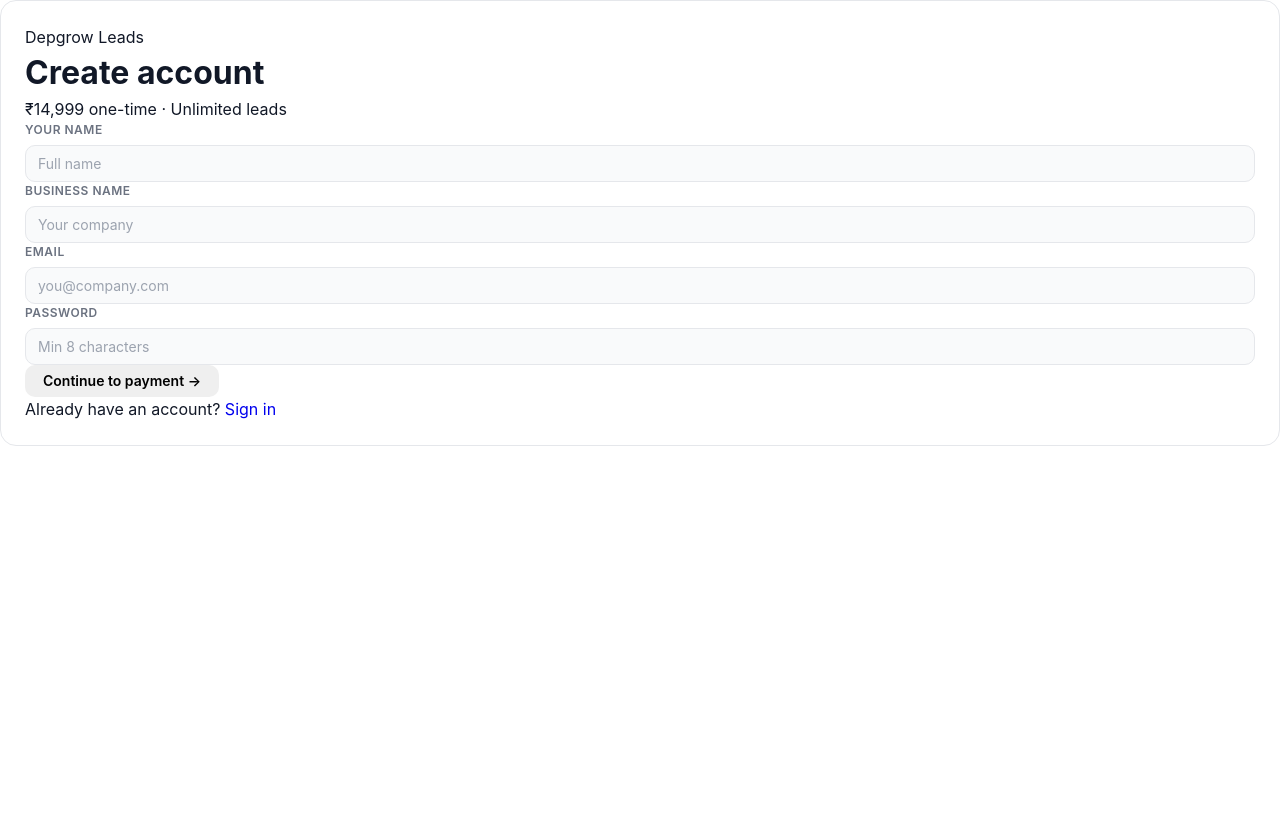
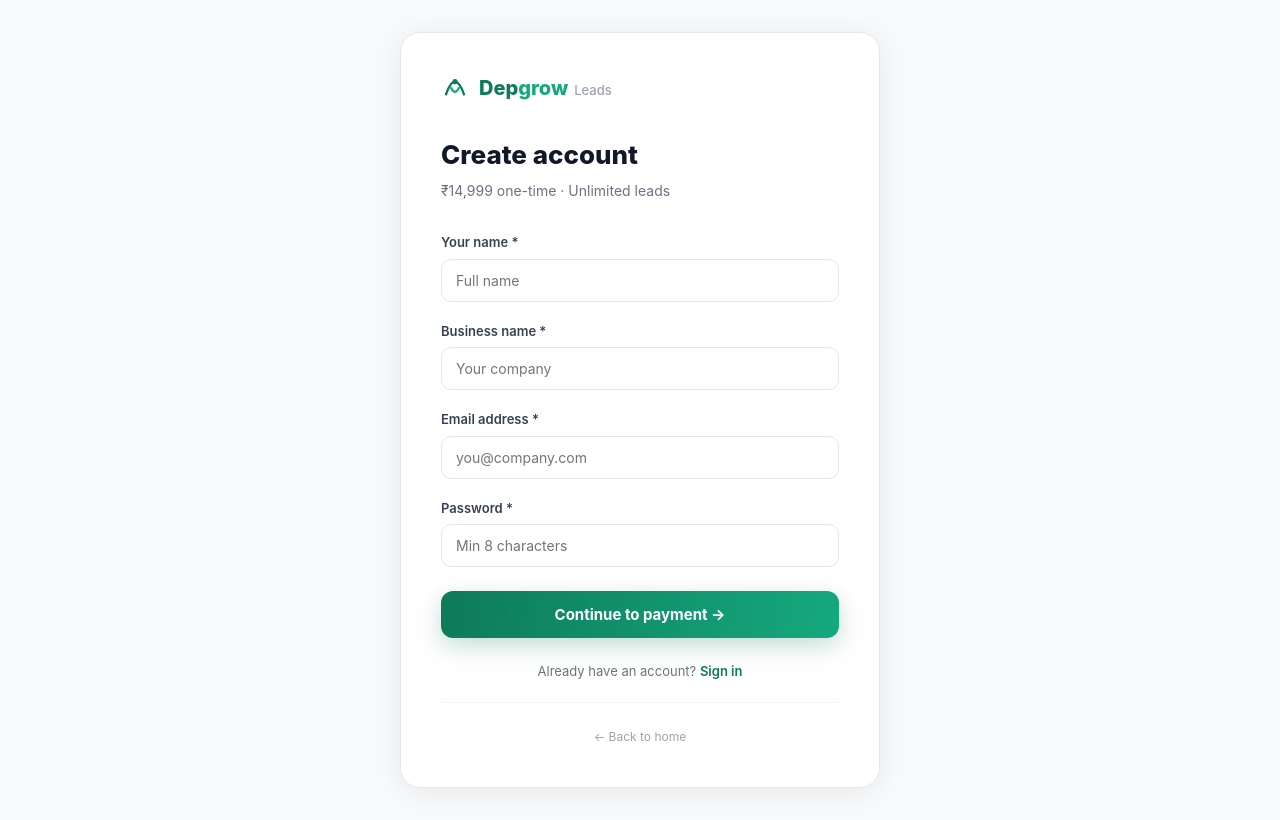
Before and after one commit to depgroworg-collab/depgrow-leads, a Next.js app: page /register in a window 1280 px wide. Built offline with nearby package versions, Linux system fonts and the light colour scheme; no server answers.

Commit message:
feat: styled register page for leads

```diff
--- a/src/app/register/page.tsx
+++ b/src/app/register/page.tsx
@@ -4,117 +4,127 @@
 import { useRouter } from 'next/navigation'
 import { createClient } from '@/lib/supabase'
 
-declare global { interface Window { Razorpay: any } }
+const Logo = () => (
+  <svg width="28" height="28" viewBox="0 0 22 22" fill="none">
+    <path d="M4 16 C4 16 7 6 11 6 C15 6 18 16 18 16" stroke="#0E7A5A" strokeWidth="1.8" strokeLinecap="round"/>
+    <path d="M8 11 C8 11 9.5 14 11 14 C12.5 14 14 11 14 11" stroke="#16A97D" strokeWidth="1.8" strokeLinecap="round"/>
+    <circle cx="11" cy="6" r="2" fill="#0E7A5A"/>
+  </svg>
+)
 
 export default function RegisterPage() {
   const router = useRouter()
-  const [step, setStep]         = useState<'details' | 'payment'>('details')
-  const [name, setName]         = useState('')
+  const [step, setStep] = useState<'details'|'payment'>('details')
+  const [name, setName] = useState('')
   const [business, setBusiness] = useState('')
-  const [email, setEmail]       = useState('')
+  const [email, setEmail] = useState('')
   const [password, setPassword] = useState('')
-  const [loading, setLoading]   = useState(false)
-  const [error, setError]       = useState<string | null>(null)
+  const [loading, setLoading] = useState(false)
+  const [error, setError] = useState<string|null>(null)
 
   async function handleDetails(e: React.FormEvent) {
     e.preventDefault()
     if (password.length < 8) { setError('Password must be at least 8 characters.'); return }
-    setError(null)
-    setStep('payment')
+    setError(null); setStep('payment')
   }
 
   async function handlePayment() {
     setLoading(true); setError(null)
     try {
-      // 1. Create Razorpay order
-      const orderRes = await fetch('/api/razorpay/order', { method: 'POST' })
-      const { orderId, amount, currency } = await orderRes.json()
-
-      // 2. Load Razorpay script
-      await new Promise<void>((res, rej) => {
-        if (window.Razorpay) return res()
-        const s = document.createElement('script')
-        s.src = 'https://checkout.razorpay.com/v1/checkout.js'
-        s.onload = () => res(); s.onerror = rej
-        document.head.appendChild(s)
-      })
-
-      // 3. Open checkout
-      await new Promise<void>((resolve, reject) => {
-        const rz = new window.Razorpay({
-          key:         process.env.NEXT_PUBLIC_RAZORPAY_KEY_ID,
-          amount, currency,
-          order_id:    orderId,
-          name:        'Depgrow Leads',
-          description: 'Smart Lead Capture — One-time licence',
-          prefill:     { name, email },
-          theme:       { color: '#7C3AED' },
-          handler: async (response: { razorpay_payment_id: string; razorpay_order_id: string; razorpay_signature: string }) => {
-            // 4. Verify payment
-            const vRes = await fetch('/api/razorpay/verify', {
-              method: 'POST',
-              headers: { 'Content-Type': 'application/json' },
-              body: JSON.stringify(response),
-            })
-            if (!vRes.ok) { reject(new Error('Payment verification failed')); return }
-            resolve()
-          },
-          modal: { ondismiss: () => reject(new Error('Payment cancelled')) },
-        })
-        rz.open()
-      })
-
-      // 5. Create Supabase account
-      const { error: authErr } = await createClient().auth.signUp({
+      const { error: err } = await createClient().auth.signUp({
         email, password,
         options: { data: { name, business_name: business } },
       })
-      if (authErr) throw authErr
-
+      if (err) throw err
       router.push('/dashboard')
     } catch (e: any) {
-      setError(e.message || 'Payment failed. Please try again.')
+      setError(e.message || 'Something went wrong.')
       setLoading(false)
     }
   }
 
+  const inputStyle: React.CSSProperties = {
+    width:'100%', border:'none', outline:'none',
+    padding:'12px 14px', fontSize:14, color:'#111827',
+    borderRadius:10, background:'transparent',
+    fontFamily:'inherit', boxSizing:'border-box'
+  }
+  const wrapStyle = (focused=false): React.CSSProperties => ({
+    border:`1.5px solid ${focused?'#0E7A5A':'#E5E7EB'}`,
+    borderRadius:10, background:'#fff'
+  })
+
   return (
-    <div className="min-h-screen flex items-center justify-center p-6">
-      <div className="w-full max-w-sm card animate-fade-in">
-        <div className="text-xl font-extrabold mb-6"><span className="text-brand">Dep</span>grow Leads</div>
+    <div style={{minHeight:'100vh',background:'#f9fafb',display:'flex',alignItems:'center',justifyContent:'center',padding:'2rem',fontFamily:'-apple-system,BlinkMacSystemFont,"Segoe UI",sans-serif'}}>
+      <div style={{width:'100%',maxWidth:480,background:'#fff',borderRadius:20,padding:'2.5rem',boxShadow:'0 4px 32px rgba(0,0,0,0.08)',border:'1px solid #E5E7EB'}}>
+
+        {/* Logo */}
+        <div style={{display:'flex',alignItems:'center',gap:10,marginBottom:'2rem'}}>
+          <Logo />
+          <span style={{fontSize:20,fontWeight:800}}>
+            <span style={{color:'#0E7A5A'}}>Dep</span><span style={{color:'#16A97D'}}>grow</span>
+            <span style={{fontSize:13,fontWeight:500,color:'#9CA3AF',marginLeft:6}}>Leads</span>
+          </span>
+        </div>
 
         {step === 'details' ? (
           <>
-            <h1 className="text-2xl font-bold mb-1">Create account</h1>
-            <p className="text-sm text-gray-500 mb-6">₹14,999 one-time · Unlimited leads</p>
-            <form onSubmit={handleDetails} className="flex flex-col gap-4">
-              <div className="field"><label className="label">Your name</label><input className="input" placeholder="Full name" value={name} onChange={e=>setName(e.target.value)} required /></div>
-              <div className="field"><label className="label">Business name</label><input className="input" placeholder="Your company" value={business} onChange={e=>setBusiness(e.target.value)} required /></div>
-              <div className="field"><label className="label">Email</label><input className="input" type="email" placeholder="you@company.com" value={email} onChange={e=>setEmail(e.target.value)} required /></div>
-              <div className="field"><label className="label">Password</label><input className="input" type="password" placeholder="Min 8 characters" value={password} onChange={e=>setPassword(e.target.value)} required /></div>
-              {error && <p className="text-red-400 text-xs">⚠ {error}</p>}
-              <button className="btn btn-brand w-full justify-center" type="submit">Continue to payment →</button>
+            <h1 style={{fontSize:26,fontWeight:800,color:'#111827',marginBottom:6}}>Create account</h1>
+            <p style={{fontSize:14,color:'#6B7280',marginBottom:'2rem'}}>₹14,999 one-time · Unlimited leads</p>
+            {error && <div style={{background:'#FEF2F2',border:'1px solid #FECACA',borderRadius:10,padding:'10px 14px',fontSize:13,color:'#DC2626',marginBottom:'1rem'}}>⚠ {error}</div>}
+            <form onSubmit={handleDetails} style={{display:'flex',flexDirection:'column',gap:'1.25rem'}}>
+              {[
+                {label:'Your name',type:'text',val:name,set:setName,ph:'Full name'},
+                {label:'Business name',type:'text',val:business,set:setBusiness,ph:'Your company'},
+                {label:'Email address',type:'email',val:email,set:setEmail,ph:'you@company.com'},
+                {label:'Password',type:'password',val:password,set:setPassword,ph:'Min 8 characters'},
+              ].map(f => (
+                <div key={f.label}>
+                  <label style={{display:'block',fontSize:13,fontWeight:600,color:'#374151',marginBottom:6}}>{f.label} *</label>
+                  <div style={wrapStyle()}>
+                    <input type={f.type} placeholder={f.ph} value={f.val} onChange={e=>f.set(e.target.value)} required style={inputStyle}
+                      onFocus={e=>(e.target.parentElement!.style.borderColor='#0E7A5A')}
+                      onBlur={e=>(e.target.parentElement!.style.borderColor='#E5E7EB')}
+                    />
+                  </div>
+                </div>
+              ))}
+              <button type="submit" style={{width:'100%',padding:'14px',background:'linear-gradient(100deg,#0E7A5A,#16A97D)',color:'#fff',border:'none',borderRadius:12,fontSize:15,fontWeight:700,cursor:'pointer',fontFamily:'inherit',boxShadow:'0 8px 24px rgba(14,122,90,0.25)',marginTop:4}}>
+                Continue to payment →
+              </button>
             </form>
           </>
         ) : (
           <>
-            <h1 className="text-2xl font-bold mb-1">One last step</h1>
-            <p className="text-sm text-gray-500 mb-6">Complete payment to activate your account.</p>
-            <div className="bg-gray-800 rounded-xl p-4 mb-6">
-              <div className="flex justify-between items-center">
-                <div><div className="font-semibold">Depgrow Leads — Lifetime Access</div><div className="text-xs text-gray-500 mt-0.5">Unlimited leads · WhatsApp alerts · Lead CRM</div></div>
-                <div className="text-xl font-bold text-brand">₹14,999</div>
+            <h1 style={{fontSize:26,fontWeight:800,color:'#111827',marginBottom:6}}>One last step</h1>
+            <p style={{fontSize:14,color:'#6B7280',marginBottom:'1.5rem'}}>Complete payment to activate your account.</p>
+            <div style={{background:'#F0FDF7',border:'1px solid #D6F4EC',borderRadius:14,padding:'1.25rem',marginBottom:'1.5rem'}}>
+              <div style={{display:'flex',justifyContent:'space-between',alignItems:'center'}}>
+                <div>
+                  <div style={{fontWeight:700,fontSize:15,color:'#111827'}}>Depgrow Leads — Lifetime Access</div>
+                  <div style={{fontSize:12,color:'#6B7280',marginTop:3}}>Unlimited leads · WhatsApp alerts · Lead CRM</div>
+                </div>
+                <div style={{fontSize:22,fontWeight:800,color:'#0E7A5A'}}>₹14,999</div>
               </div>
             </div>
-            {error && <p className="text-red-400 text-xs mb-4">⚠ {error}</p>}
-            <button className="btn btn-brand w-full justify-center btn-lg" onClick={handlePayment} disabled={loading}>
-              {loading ? 'Processing…' : '🔒 Pay ₹14,999 & Activate'}
+            {error && <div style={{background:'#FEF2F2',border:'1px solid #FECACA',borderRadius:10,padding:'10px 14px',fontSize:13,color:'#DC2626',marginBottom:'1rem'}}>⚠ {error}</div>}
+            <button onClick={handlePayment} disabled={loading}
+              style={{width:'100%',padding:'14px',background:'linear-gradient(100deg,#0E7A5A,#16A97D)',color:'#fff',border:'none',borderRadius:12,fontSize:15,fontWeight:700,cursor:loading?'not-allowed':'pointer',opacity:loading?0.7:1,fontFamily:'inherit',boxShadow:'0 8px 24px rgba(14,122,90,0.25)',marginBottom:10}}>
+              {loading ? '⏳ Processing…' : '🔒 Pay ₹14,999 & Activate'}
             </button>
-            <button className="btn btn-ghost w-full justify-center mt-2 text-xs" onClick={() => setStep('details')}>← Back</button>
-            <p className="text-center text-xs text-gray-600 mt-3">Secured by Razorpay</p>
+            <button onClick={()=>setStep('details')} style={{width:'100%',padding:'10px',background:'transparent',border:'1px solid #E5E7EB',borderRadius:10,fontSize:13,color:'#6B7280',cursor:'pointer',fontFamily:'inherit'}}>
+              ← Back
+            </button>
+            <p style={{textAlign:'center',fontSize:12,color:'#9CA3AF',marginTop:10}}>Secured by Razorpay</p>
           </>
         )}
-        <p className="text-center text-sm text-gray-500 mt-5">Already have an account? <Link href="/login" className="text-brand font-semibold">Sign in</Link></p>
+
+        <p style={{textAlign:'center',fontSize:13,color:'#6B7280',marginTop:'1.5rem'}}>
+          Already have an account? <Link href="/login" style={{color:'#0E7A5A',fontWeight:600,textDecoration:'none'}}>Sign in</Link>
+        </p>
+        <div style={{textAlign:'center',marginTop:'1.25rem',paddingTop:'1.25rem',borderTop:'1px solid #F3F4F6'}}>
+          <Link href="/" style={{fontSize:12,color:'#9CA3AF',textDecoration:'none'}}>← Back to home</Link>
+        </div>
       </div>
     </div>
   )
```
